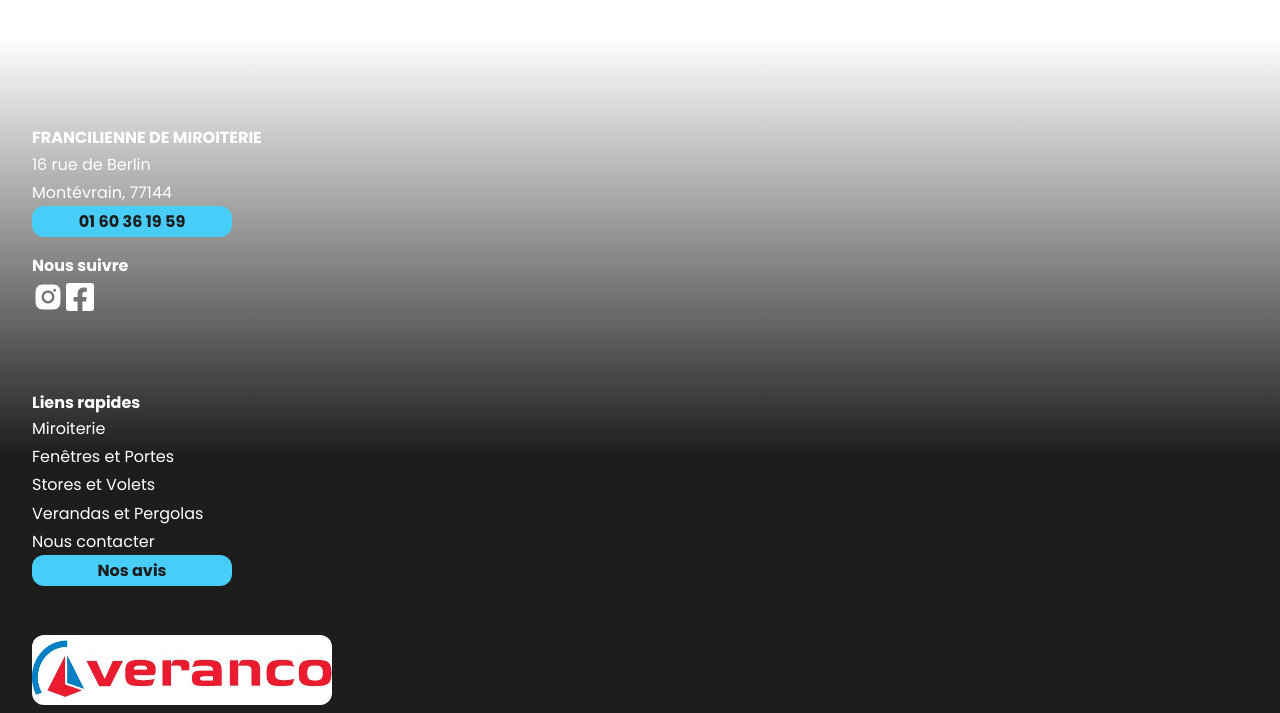
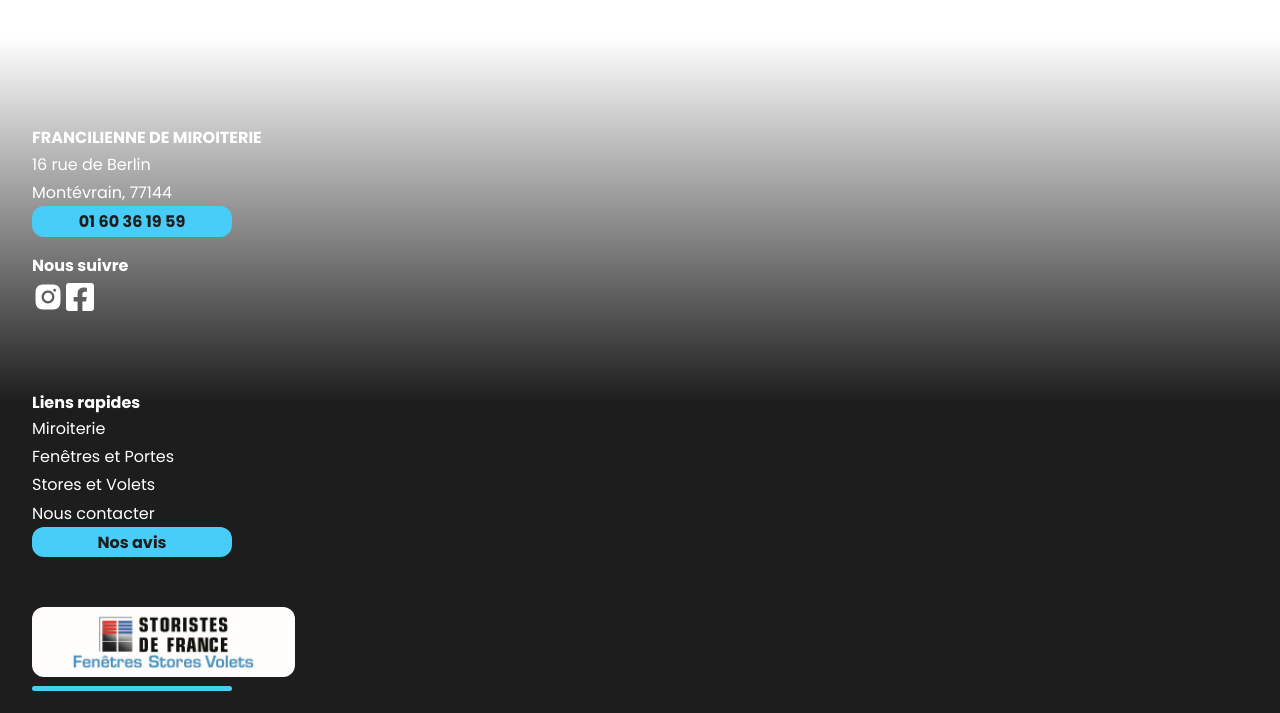
Before and after one commit to P4ST4S/francilienne-de-miroiterie, a React (Create React App) app: page /contact in a window 1280 px wide. Shown: the part 2026-2739 px from the top of the page. Built offline with nearby package versions, Linux system fonts and the light colour scheme.

Commit message:
chore: commented Veranco's part because not used anymore

```diff
--- a/src/App.js
+++ b/src/App.js
@@ -6,7 +6,7 @@ import Fenetres from "./pages/Fenetres";
 import Stores from "./pages/Stores";
 import Accueil from "./pages/Accueil";
 import Miroiterie from "./pages/Miroiterie";
-import Verandas from "./pages/Verandas";
+// import Verandas from "./pages/Verandas"; Removed for now
 import CGV from "./pages/CGV";
 import LegalMentions from "./pages/LegalMentions";
 import Avis from "./pages/Avis";
@@ -22,7 +22,7 @@ function App() {
         <Routes>
           <Route exact path="/" element={<Accueil />} />
           <Route exact path="/fenetres-portes" element={<Fenetres />} />
-          <Route exact path="/verandas-pergolas" element={<Verandas />} />
+          {/* <Route exact path="/verandas-pergolas" element={<Verandas />} /> */}
           <Route exact path="/miroiterie" element={<Miroiterie />} />
           <Route exact path="/stores-volets" element={<Stores />} />
           <Route exact path="/contact" element={<Contact />} />
--- a/src/components/Footer.js
+++ b/src/components/Footer.js
@@ -56,11 +56,11 @@ const Footer = () => {
                   Stores et Volets
                 </NavLink>
               </li>
-              <li>
+              {/* <li>
                 <NavLink exact to="verandas-pergolas">
                   Verandas et Pergolas
                 </NavLink>
-              </li>
+              </li> */}
               <li>
                 <NavLink exact to="/contact">
                   Nous contacter
@@ -76,7 +76,7 @@ const Footer = () => {
           {/* Column 3 */}
           <div className={classes.footer__content__row__column}>
             <ul>
-              <li>
+              {/* <li>
                 <a
                   href="https://www.veranda-veranco.com"
                   target="_blank"
@@ -84,7 +84,7 @@ const Footer = () => {
                 >
                   <img src="medias/logo-veranco.jpg" alt="Logo veranco" />
                 </a>
-              </li>
+              </li> */}
               <li>
                 <a
                   href="https://www.storistes-de-france.com"
--- a/src/components/Header.js
+++ b/src/components/Header.js
@@ -81,7 +81,7 @@ const Header = () => {
                   STORES VOLETS
                 </NavLink>
               </li>
-              <li>
+              {/* <li>
                 <NavLink
                   exact
                   to="/verandas-pergolas"
@@ -89,7 +89,7 @@ const Header = () => {
                 >
                   VERANDAS PERGOLAS
                 </NavLink>
-              </li>
+              </li> */}
             </ul>
             <button onClick={contactClickHandler}>Contact</button>
           </nav>
```
